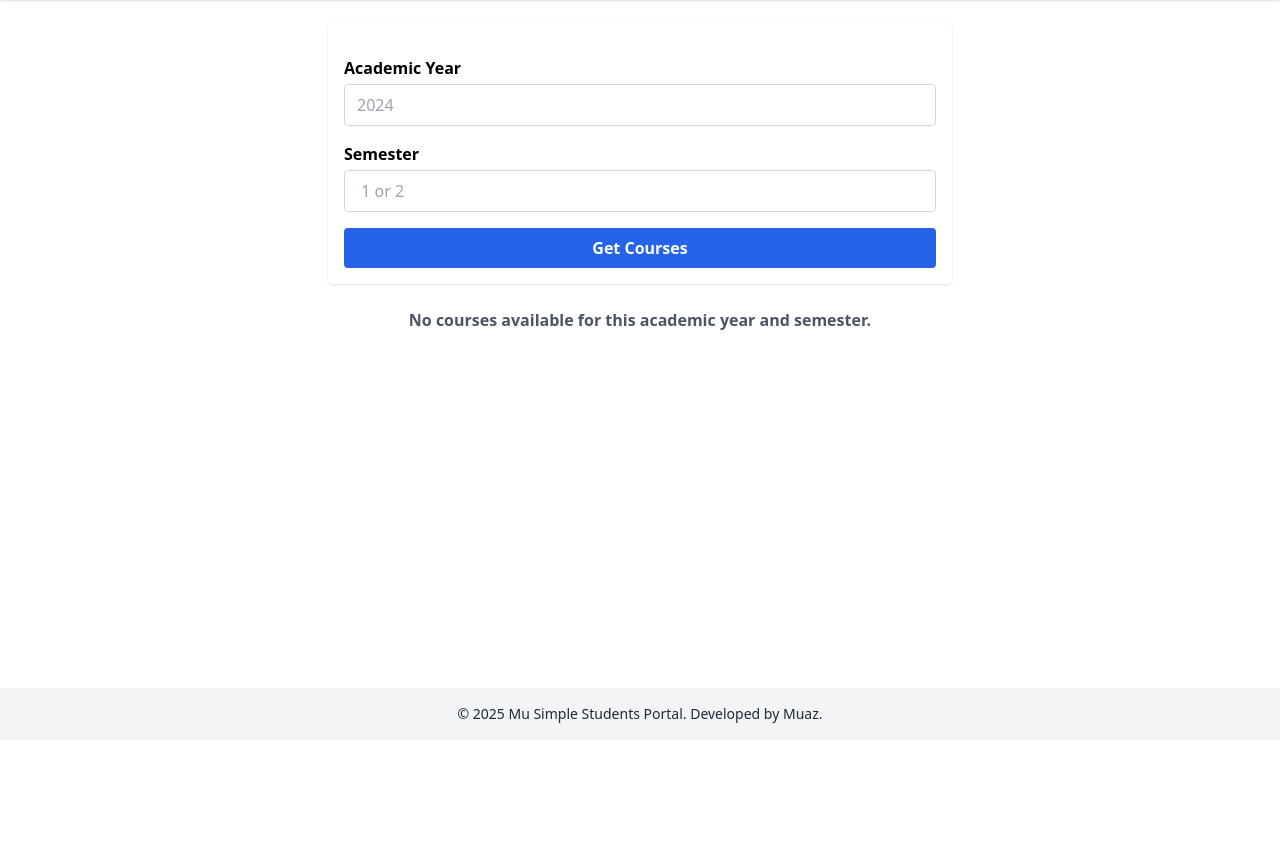
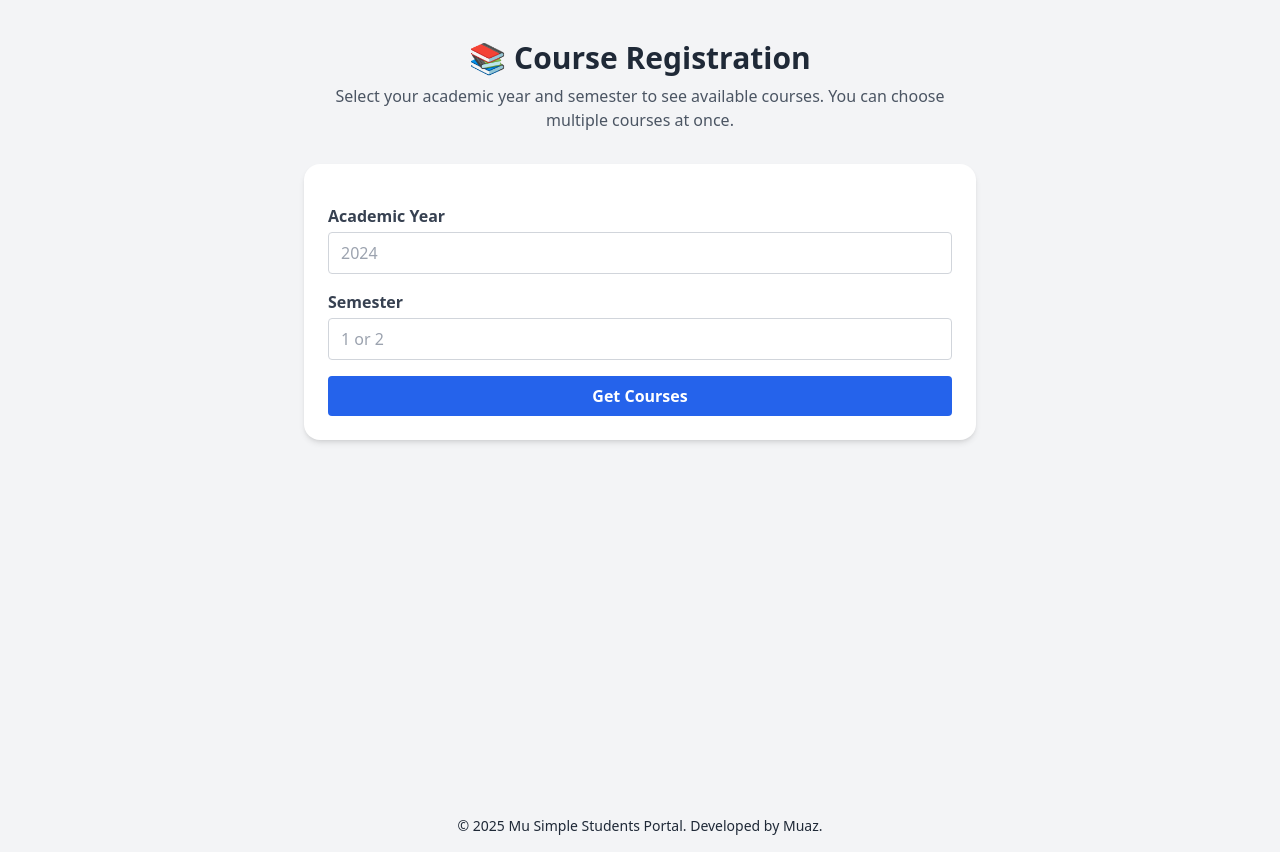
Before and after one commit to Muaz2004/Simple-Student-Portal, a Django app: page /cregistration in a window 1280 px wide. Shown: the part 60-912 px from the top of the page. Before the commit the page ends 783 px from the top, so only its background shows below. Run offline with Django 5.2, Linux system fonts and the light colour scheme; a user stored in the database is signed in; data comes from the database, SQL or seed files in the repository; both versions use the stored data as it was after the commit; some libraries are stand-ins or nearby versions.

Commit message:
finalized:

```diff
--- a/portal/templates/portal/course_registration.html
+++ b/portal/templates/portal/course_registration.html
@@ -1,44 +1,55 @@
 {% extends "portal/layout.html" %}
 
 {% block body %}
-<div class="max-w-2xl mx-auto p-6">
+<div class="min-h-screen bg-gray-100 flex flex-col items-center py-10 px-4">
 
-    {% if message %}
-        <p class="text-center text-red-600 font-semibold mb-4">{{ message }}</p>
-    {% endif %}
-
-    {% if success_message %}
-        <p class="text-center text-green-600 font-semibold mb-4">{{ success_message }}</p>
-    {% endif %}
+    <!-- Page Header -->
+    <div class="w-full max-w-2xl text-center mb-8">
+        <h2 class="text-3xl font-extrabold text-gray-800 mb-2">📚 Course Registration</h2>
+        <p class="text-gray-600">Select your academic year and semester to see available courses. You can choose multiple courses at once.</p>
+    </div>
 
     <!-- Academic Year & Semester Selection -->
-    <form action="{% url 'cregistration' %}" method="get" class="space-y-4 mb-6 bg-white p-4 rounded shadow">
+    <form action="{% url 'cregistration' %}" method="get" class="w-full max-w-2xl space-y-4 mb-6 bg-white p-6 rounded-2xl shadow-md">
         {% csrf_token %}
         <div>
-            <label for="ay" class="block font-semibold mb-1">Academic Year</label>
+            <label for="ay" class="block font-semibold mb-1 text-gray-700">Academic Year</label>
             <input type="number" name="acyear" id="ay" required placeholder="2024"
                    class="w-full border border-gray-300 rounded px-3 py-2 focus:outline-none focus:ring-2 focus:ring-blue-400">
         </div>
         <div>
-            <label for="sem" class="block font-semibold mb-1">Semester</label>
-            <input type="number" name="semister" id="sem" required placeholder=" 1 or 2"
+            <label for="sem" class="block font-semibold mb-1 text-gray-700">Semester</label>
+            <input type="number" name="semister" id="sem" required placeholder="1 or 2"
                    class="w-full border border-gray-300 rounded px-3 py-2 focus:outline-none focus:ring-2 focus:ring-blue-400">
         </div>
-        <button type="submit" class="w-full bg-blue-600 text-white font-semibold py-2 rounded hover:bg-blue-700 transition">Get Courses</button>
+        <button type="submit" class="w-full bg-blue-600 text-white font-semibold py-2 rounded hover:bg-blue-700 transition">
+            Get Courses
+        </button>
     </form>
 
+    <!-- Only show courses if filtered results exist -->
     {% if av_course %}
-    <div class="bg-white p-4 rounded shadow">
-        <h4 class="text-lg font-semibold mb-4 text-center">Course Registration</h4>
-        <form method="POST" action="{% url 'cregistration' %}" class="space-y-4">
+    <div class="w-full max-w-2xl bg-white p-6 rounded-2xl shadow-md">
+
+        <!-- Sub-header -->
+        <h3 class="text-xl font-semibold mb-3 text-gray-800 text-center">Available Courses</h3>
+        <p class="text-gray-600 text-center mb-4">Select one or more courses from the list below and submit to register.</p>
+
+        <!-- Success Message -->
+        <div id="success-message" class="hidden bg-green-50 border-l-4 border-green-600 text-green-700 p-4 rounded mb-4 shadow">
+            🎉 Successfully registered for the selected courses!
+        </div>
+
+        <!-- Course Form -->
+        <form id="course-form" method="POST" action="{% url 'cregistration' %}" class="space-y-4">
             {% csrf_token %}
             <input type="hidden" name="acyear" value="{{ request.GET.acyear }}">
             <input type="hidden" name="semister" value="{{ request.GET.semister }}">
 
             <div>
-                <label for="course_select" class="block font-semibold mb-1">Select Courses</label>
+                <label for="course_select" class="block font-semibold mb-1 text-gray-700">Select Courses</label>
                 <select name="courses[]" id="course_select" multiple
-                        class="w-full border border-gray-300 rounded px-3 py-2 focus:outline-none focus:ring-2 focus:ring-blue-400">
+                        class="w-full border border-gray-300 rounded px-3 py-2 focus:outline-none focus:ring-2 focus:ring-green-400">
                     {% for course in av_course %}
                         <option value="{{ course.id }}">{{ course.CourseName }}</option>
                     {% endfor %}
@@ -46,11 +57,56 @@
                 <p class="text-gray-500 text-sm mt-1">Hold Ctrl (Windows) or Cmd (Mac) to select multiple courses.</p>
             </div>
 
-            <button type="submit" class="w-full bg-green-600 text-white font-semibold py-2 rounded hover:bg-green-700 transition">Submit Registration</button>
+            <button type="submit" class="w-full bg-green-600 text-white font-semibold py-2 rounded hover:bg-green-700 transition">
+                Submit Registration
+            </button>
         </form>
     </div>
-    {% else %}
-        <p class="text-center text-gray-600 font-semibold">No courses available for this academic year and semester.</p>
     {% endif %}
+
 </div>
+
+<!-- AJAX + Reload Script -->
+
+<script>
+document.getElementById('course-form')?.addEventListener('submit', function(e) {
+    e.preventDefault();
+
+    const form = this;
+    const msg = document.getElementById('success-message');
+    const select = document.getElementById('course_select');
+
+    const formData = new FormData(form);
+
+    fetch(form.action, {
+        method: 'POST',
+        body: formData,
+        headers: {
+            'X-Requested-With': 'XMLHttpRequest'
+        }
+    })
+    .then(response => {
+        if (response.ok) {
+            // Show success message
+            msg.classList.remove('hidden');
+
+            // Remove selected courses immediately
+            Array.from(select.selectedOptions).forEach(option => option.remove());
+
+            // Hide success message after 4 seconds
+            setTimeout(() => msg.classList.add('hidden'), 4000);
+
+            // Reload page after 10 seconds
+            setTimeout(() => location.reload(), 10000);
+        } else {
+            alert('Error registering courses. Please try again.');
+        }
+    })
+    .catch(error => {
+        console.error('Error:', error);
+        alert('An unexpected error occurred.');
+    });
+});
+</script>
+
 {% endblock %}
```
Also changed, not shown: portal/templates/portal/asses.html (+26 -14 lines), db.sqlite3.
